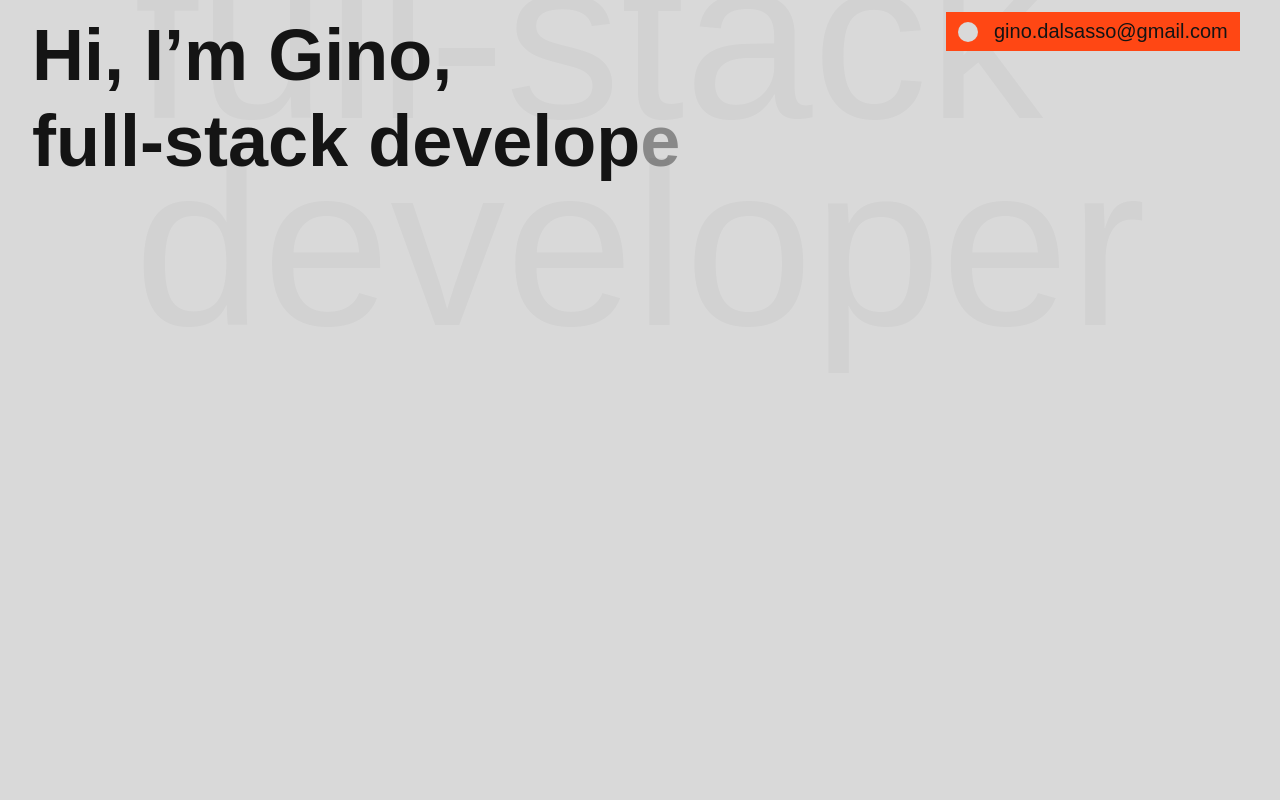
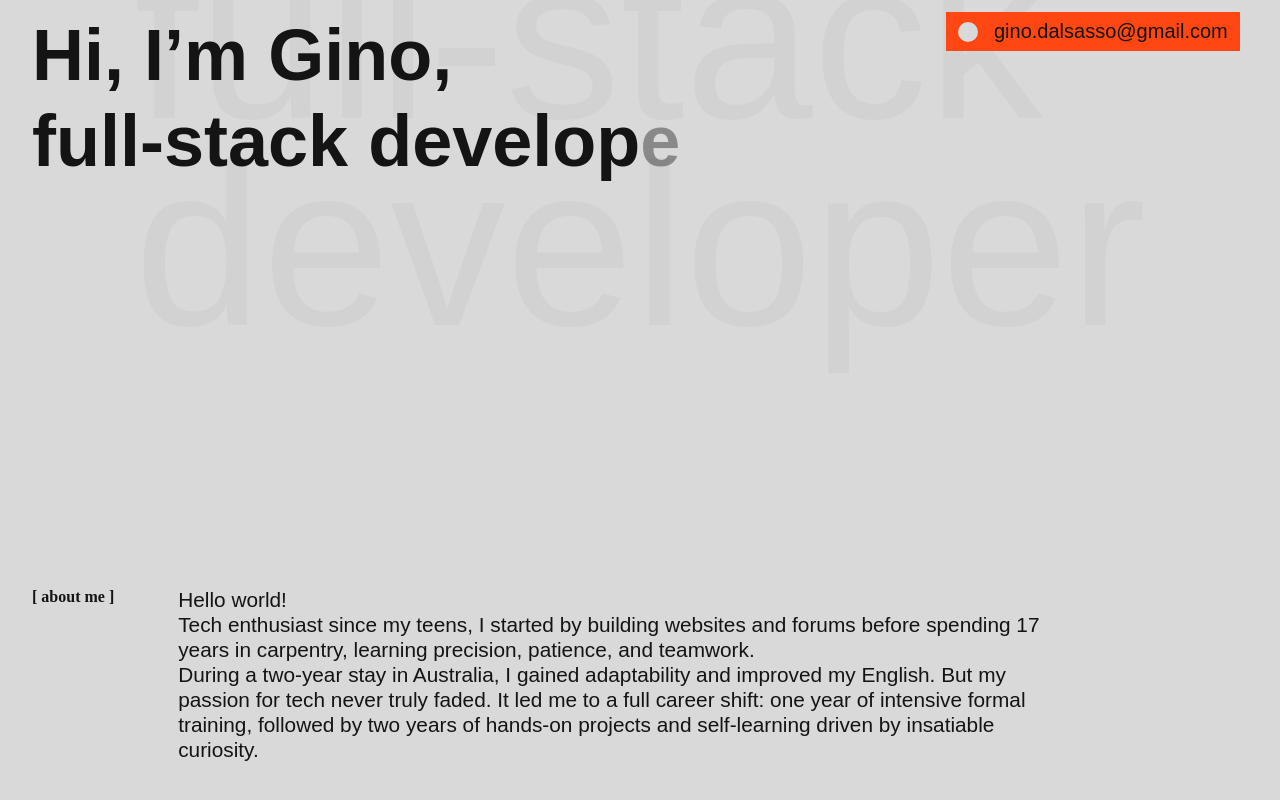
Before and after one commit to ginodalsasso/react-portfoliov2, a React (Vite) app: page / in a window 1280 px wide. Shown: the part 364-1164 px from the top of the page. Built offline with nearby package versions, Linux system fonts and the light colour scheme; a web font is replaced by a local one.

Commit message:
NEW: aboutme component and styling.

```diff
--- a/src/App.css
+++ b/src/App.css
@@ -25,10 +25,11 @@
   --font-size-large: clamp(1.25rem, 1vw + 0.5rem, 1.5rem);
   --font-size-xlarge: clamp(1.5rem, 5vw + 0.5rem, 6rem);
 
+  /*  Spacing variables */
   --horizontal-padding-layout: 2rem;
+  --vertical-space-section: clamp(10rem, 20vw, 24rem);
   --padding-button: 0.5rem 0.75rem;
-
-  --vertical-space-section: clamp(10rem, 20vw, 24rem);
+  --space-section-title-content: clamp(2rem, 5vw, 6rem);  /* Space between section title and content */
 }
 
 * {
@@ -44,6 +45,10 @@ body {
   height: 1500px; /*---------------- for testing scroll */
 }
 
+.mainContent {
+  padding-inline: var(--horizontal-padding-layout);
+}
+
 a {
   text-decoration: none;
   color: inherit;
--- a/src/App.tsx
+++ b/src/App.tsx
@@ -2,6 +2,7 @@ import { BrowserRouter } from "react-router";
 import "./App.css";
 import Navbar from "./components/layout/Navbar/Navbar";
 import Hero from "./components/sections/Hero/Hero";
+import About from "./components/sections/About/About";
 
 
 function App() {
@@ -9,7 +10,10 @@ function App() {
         <>
             <BrowserRouter>
                 <Navbar />
-                <Hero />
+                <main className="mainContent">
+                    <Hero />
+                    <About />
+                </main>
             </BrowserRouter>
         </>
     );
--- /dev/null
+++ b/src/components/sections/About/About.module.css
@@ -0,0 +1,21 @@
+.aboutSection {
+    height: 80svh;
+    padding-block: var(--vertical-space-section);
+    display: flex;
+    gap: var(--space-section-title-content);
+}
+
+.aboutSection h2 {
+    font-family: "Helvetica roman";
+    font-size: var(--font-size-small);
+}
+
+.aboutContent {
+    width: 70vw;
+    max-width: 1000px;
+}
+
+.aboutContent p {
+    font-size: var(--font-size-large);
+    line-height: 1.2;
+}
--- /dev/null
+++ b/src/components/sections/About/About.tsx
@@ -0,0 +1,28 @@
+import styles from "./About.module.css";
+
+export default function About() {
+    return (
+        <section className={styles.aboutSection} aria-labelledby="about-title">
+            <header>
+                <h2>[ about me ]</h2>
+            </header>
+            <div className={styles.aboutContent}>
+                <p>
+                    Hello world!
+                </p>
+                <p>
+                    Tech enthusiast since my teens, I started by building websites
+                    and forums before spending 17 years in carpentry, learning
+                    precision, patience, and teamwork.
+                </p>
+                <p>
+                    During a two-year stay in Australia, I gained adaptability and
+                    improved my English. But my passion for tech never truly faded.
+                    It led me to a full career shift: one year of intensive formal
+                    training, followed by two years of hands-on projects and
+                    self-learning driven by insatiable curiosity.
+                </p>
+            </div>
+        </section>
+    );
+}
--- a/src/components/sections/Hero/Hero.module.css
+++ b/src/components/sections/Hero/Hero.module.css
@@ -1,6 +1,5 @@
 .heroSection {
     height: 80svh;
-    padding-inline: var(--horizontal-padding-layout);
     padding-block: var(--vertical-space-section);
 }
 
--- a/src/components/sections/Hero/Hero.tsx
+++ b/src/components/sections/Hero/Hero.tsx
@@ -25,11 +25,13 @@ export default function Hero() {
     }, []);
 
     return (
-        <section className={styles.heroSection} aria-label="Hero Section">
+        <section className={styles.heroSection} aria-labelledby="hero-title">
             <div className={styles.heroContent}>
-                <h1 className={`${styles.heroTitle} split`}>
-                    Hi, I’m Gino, <br /> full-stack developer <br /> From France to NZ
-                </h1>
+                <header>
+                    <h1 id="hero-title" className={`${styles.heroTitle} split`}>
+                        Hi, I’m Gino, <br /> full-stack developer <br /> From France to NZ
+                    </h1>
+                </header>
                 <div ref={buttonRef} className={styles.buttonContainer}>
                     <Button
                         aria-label="Click me"
```
